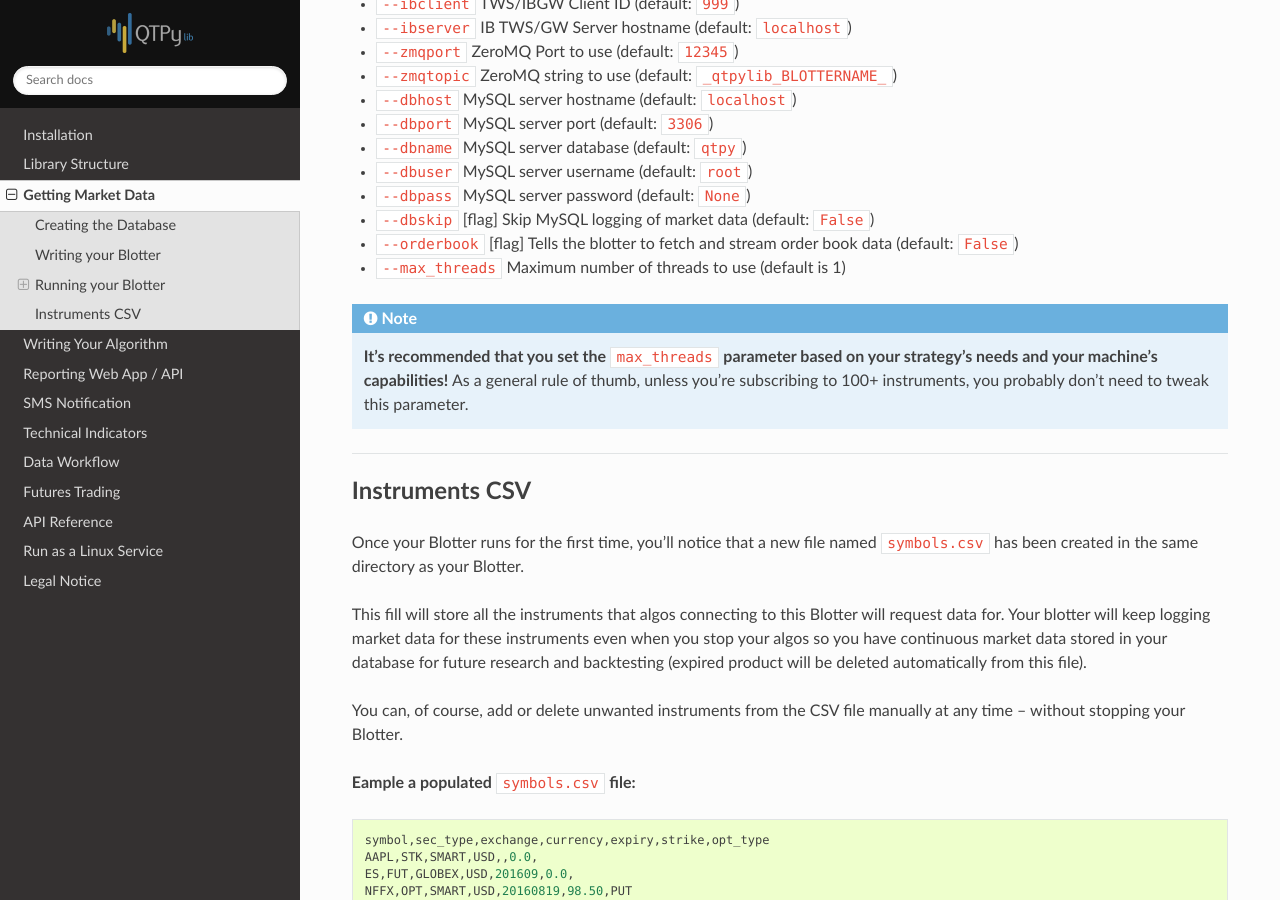
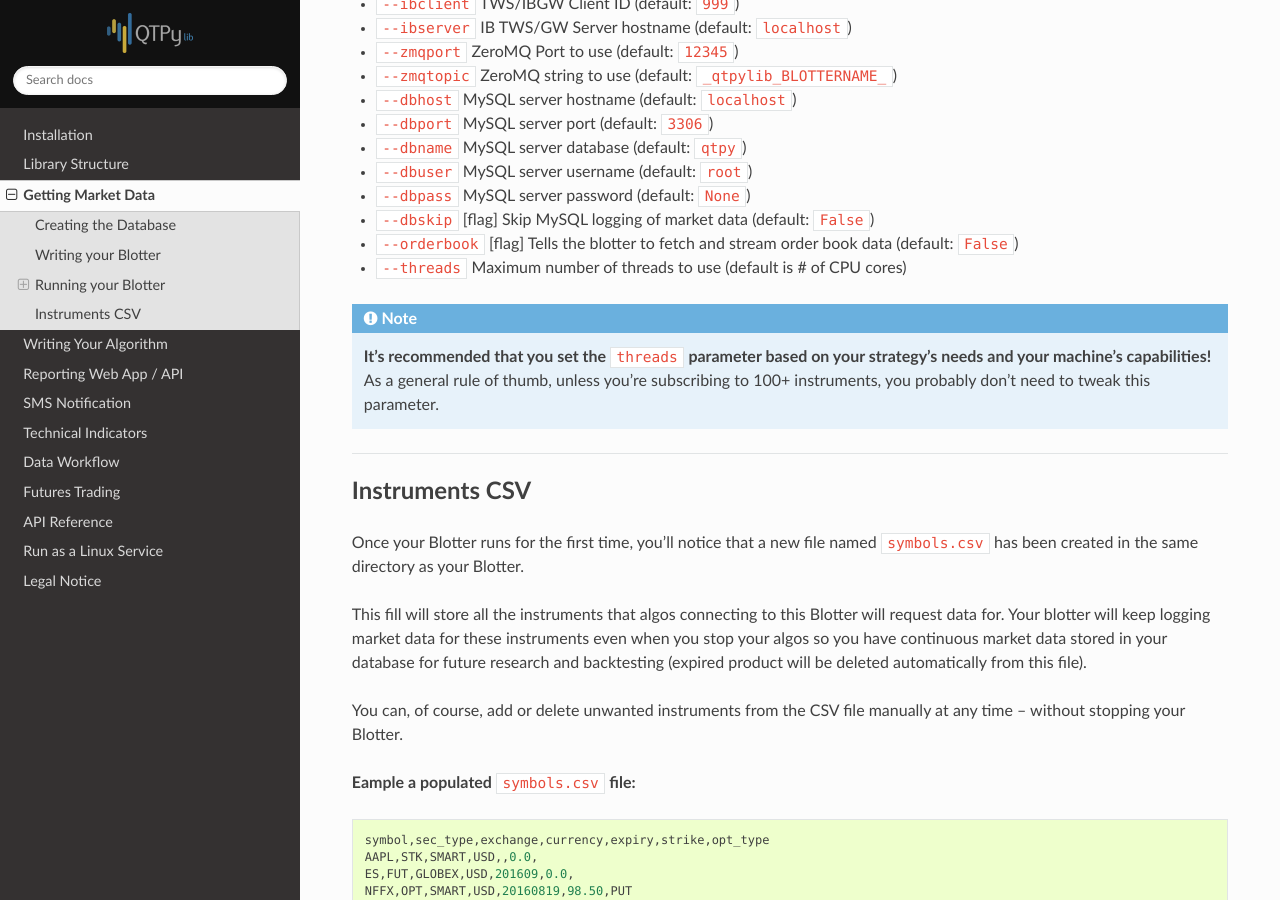
Before and after one commit to ranaroussi/qtpylib, a Sphinx documentation site: the page built from docs/source/blotter.rst, in a window 1280 px wide and 900 px high, scrolled down 2087 px. Built offline with Sphinx 7.4.7 and the Read the Docs theme 2.0.0, drawn with Linux system fonts in a browser that asks for light colours.

Commit message:
blotter max_threads renamed to threads

```diff
--- a/docs/source/blotter.rst
+++ b/docs/source/blotter.rst
@@ -124,11 +124,11 @@ or via CLI:
 - ``--dbpass`` MySQL server password (default: ``None``)
 - ``--dbskip`` [flag] Skip MySQL logging of market data (default: ``False``)
 - ``--orderbook`` [flag] Tells the blotter to fetch and stream order book data (default: ``False``)
-- ``--max_threads`` Maximum number of threads to use (default is 1)
+- ``--threads`` Maximum number of threads to use (default is # of CPU cores)
 
 .. note::
 
-    **It's recommended that you set the** ``max_threads`` **parameter based on your strategy's needs and your machine's capabilities!**
+    **It's recommended that you set the** ``threads`` **parameter based on your strategy's needs and your machine's capabilities!**
     As a general rule of thumb, unless you're subscribing to 100+ instruments, you probably don't need to tweak this parameter.
 
 -----
```
